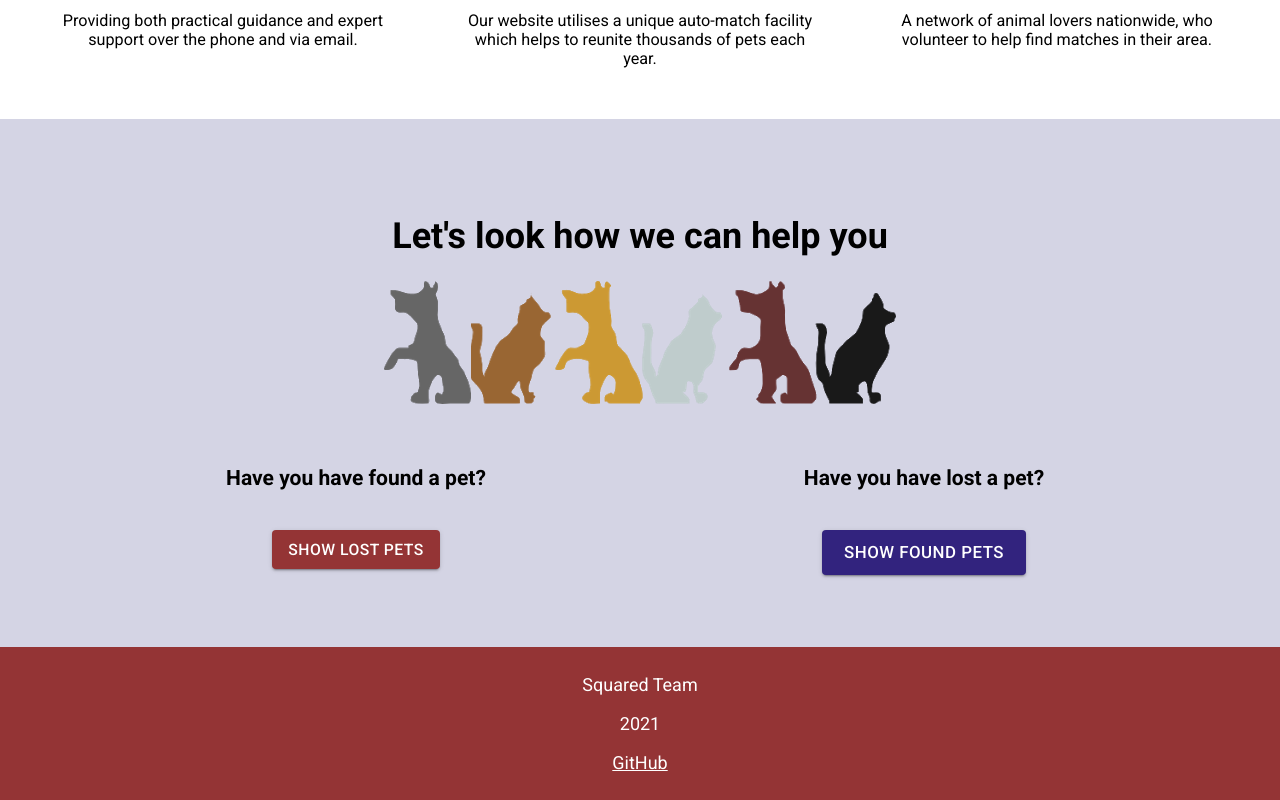
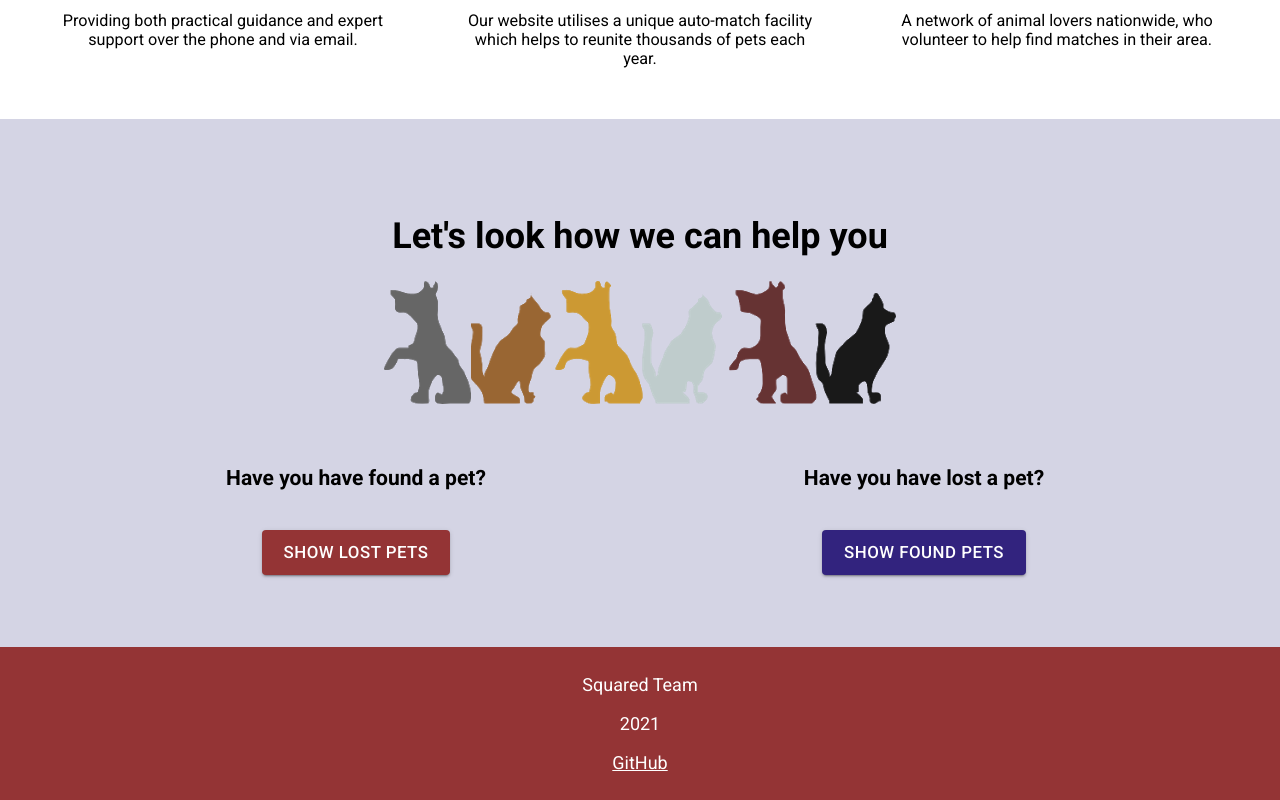
Before and after one commit to 666squared999/front, a React (Create React App) app: page / in a window 1280 px wide. Shown: the part 1357-2157 px from the top of the page. Built offline with nearby package versions, Linux system fonts and the light colour scheme.

Commit message:
fix: button sizes

```diff
--- a/src/components/LandingOptions/index.tsx
+++ b/src/components/LandingOptions/index.tsx
@@ -14,7 +14,10 @@ export const LandingOptions: FC = () => {
                 <div className="option left">
                     <h3>Have you have found a pet?</h3>
                     <div className="button">
-                        <Button variant="contained" color="primary">
+                        <Button
+                            variant="contained"
+                            color="primary"
+                            size="large">
                             Show lost pets
                         </Button>
                     </div>
```
